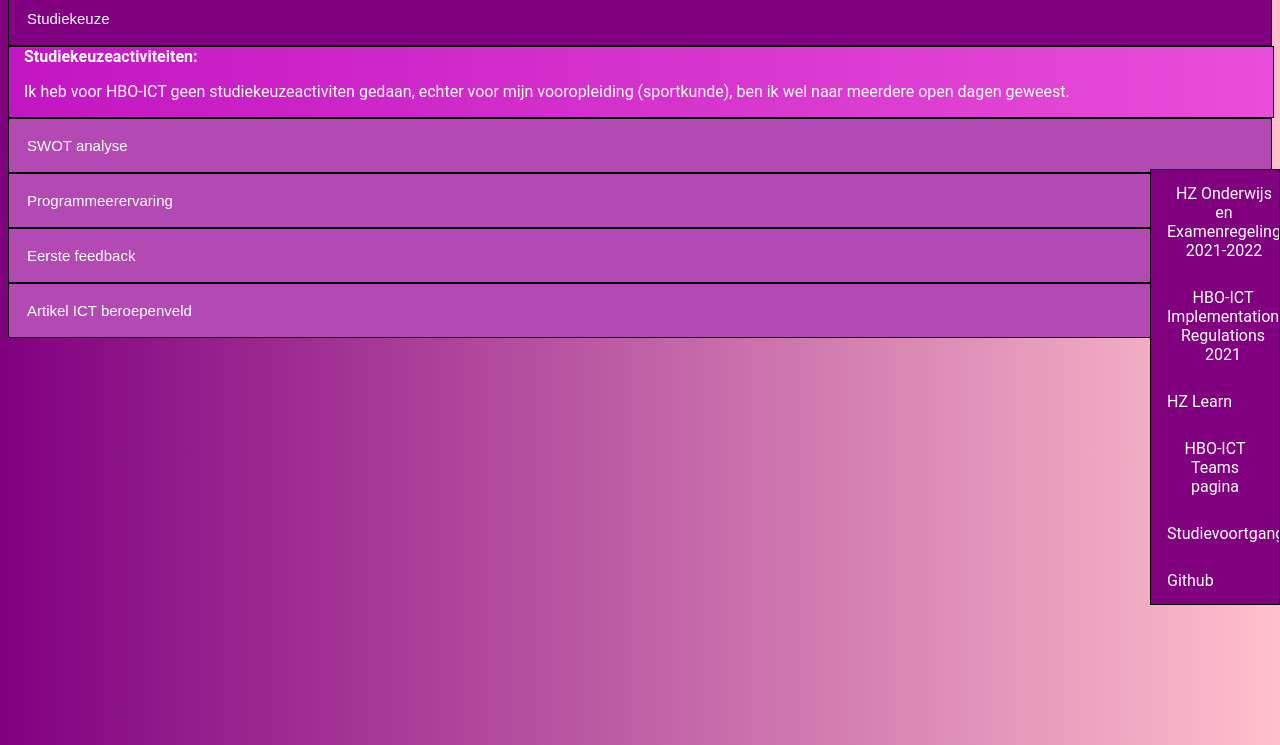
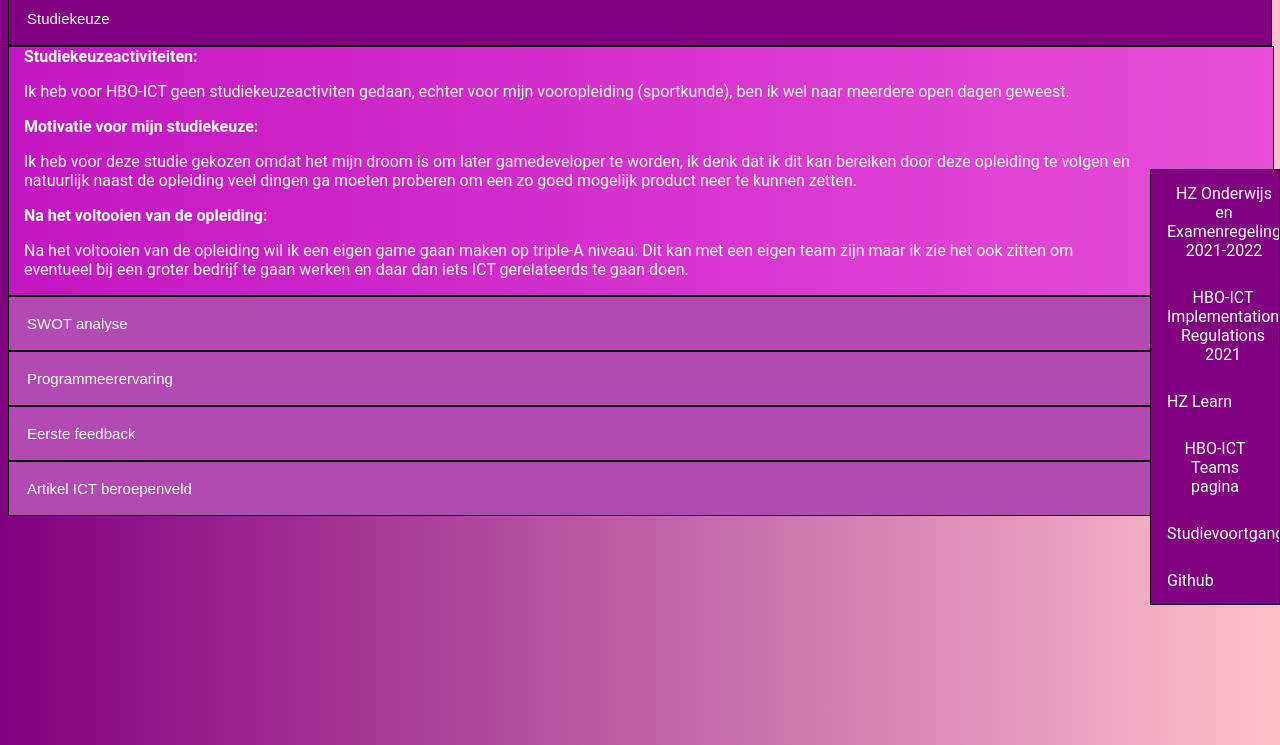
Before and after one commit to JimmydeWaele/JimmydeWaele, a plain HTML site: page blog.html in a window 1280 px wide. Both pictures are taken after a click on the button "Studiekeuze". Shown: the part 55-800 px from the top of the page. Drawn offline with Linux system fonts and the light colour scheme.

Commit message:
Update blog.html

```diff
--- a/blog.html
+++ b/blog.html
@@ -148,6 +148,14 @@
       <p>Ik heb voor HBO-ICT geen studiekeuzeactiviten gedaan, echter voor mijn vooropleiding (sportkunde), ben ik wel
         naar
         meerdere open dagen geweest.</p>
+      <b>Motivatie voor mijn studiekeuze:</b>
+      <p>Ik heb voor deze studie gekozen omdat het mijn droom is om later gamedeveloper te worden, ik denk dat ik dit
+        kan bereiken door deze opleiding te volgen en natuurlijk naast de opleiding veel dingen ga moeten proberen om
+        een zo goed mogelijk product neer te kunnen zetten.</p>
+      <b>Na het voltooien van de opleiding:</b>
+      <p style="width: 85%">Na het voltooien van de opleiding wil ik een eigen game gaan maken op triple-A niveau. Dit
+        kan met een eigen team zijn maar ik zie het ook zitten om eventueel bij een groter bedrijf te gaan werken en daar dan
+        iets ICT gerelateerds te gaan doen.</p>
     </div>
     <button type="button" class="collapsible">SWOT analyse</button>
     <div class="content">
@@ -161,7 +169,6 @@
             <p>- leergierig</p>
             <p>- nieuwsgierig</p>
             <p>- vriendelijk</p>
-            <p>- afstandhoudend</p>
           </td>
           <td>
             <p>- terughoudend</p>
@@ -199,7 +206,7 @@
     <button type="button" class="collapsible">Artikel ICT beroepenveld</button>
     <div class="content">
       <p><a style="color:white; text-decoration: none;"
-          href="https://www.werkbladmagazine.nl/artikel/kans-op-werk-in-de-ict">Klik op deze tekst voor een artikel over
+          href="https://www.werkbladmagazine.nl/artikel/kans-op-werk-in-de-ict" target="blanket">Klik op deze tekst voor een artikel over
           baankansen in de ICT</a></p>
     </div>
 
```
